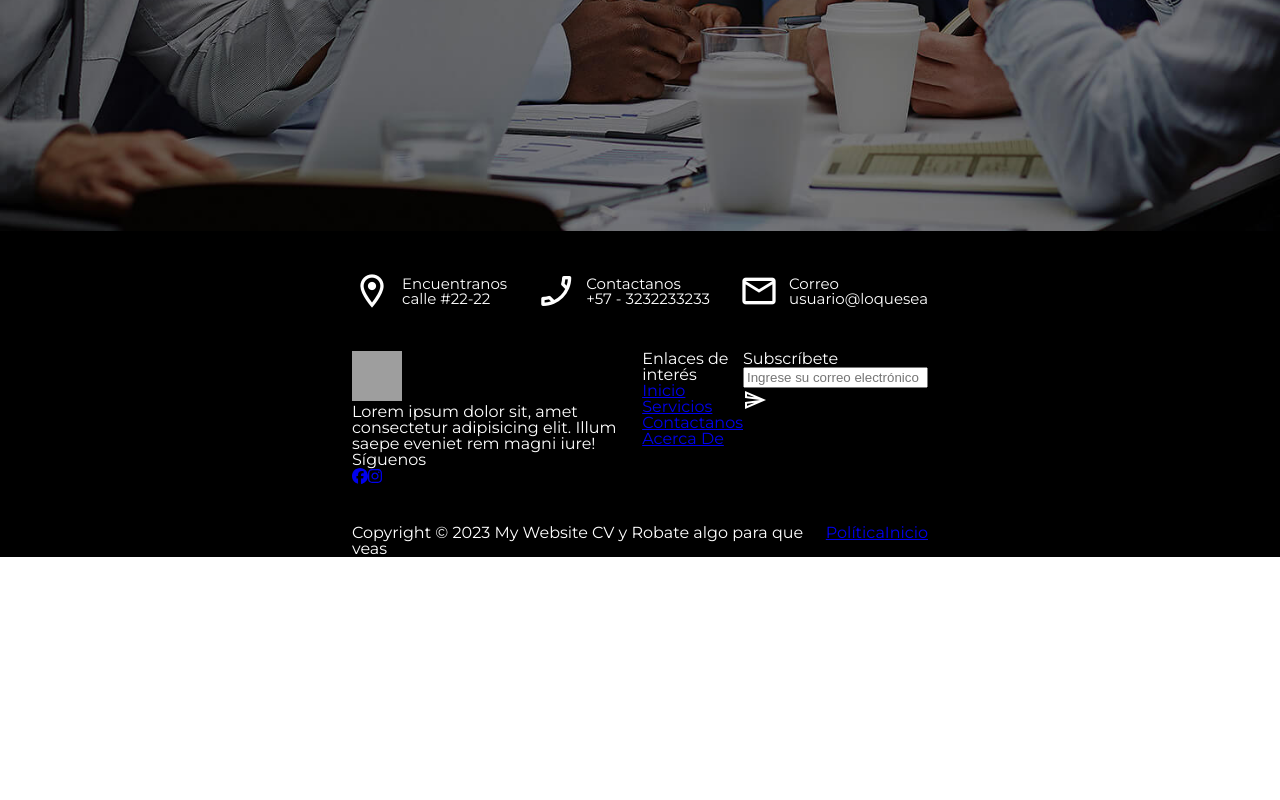
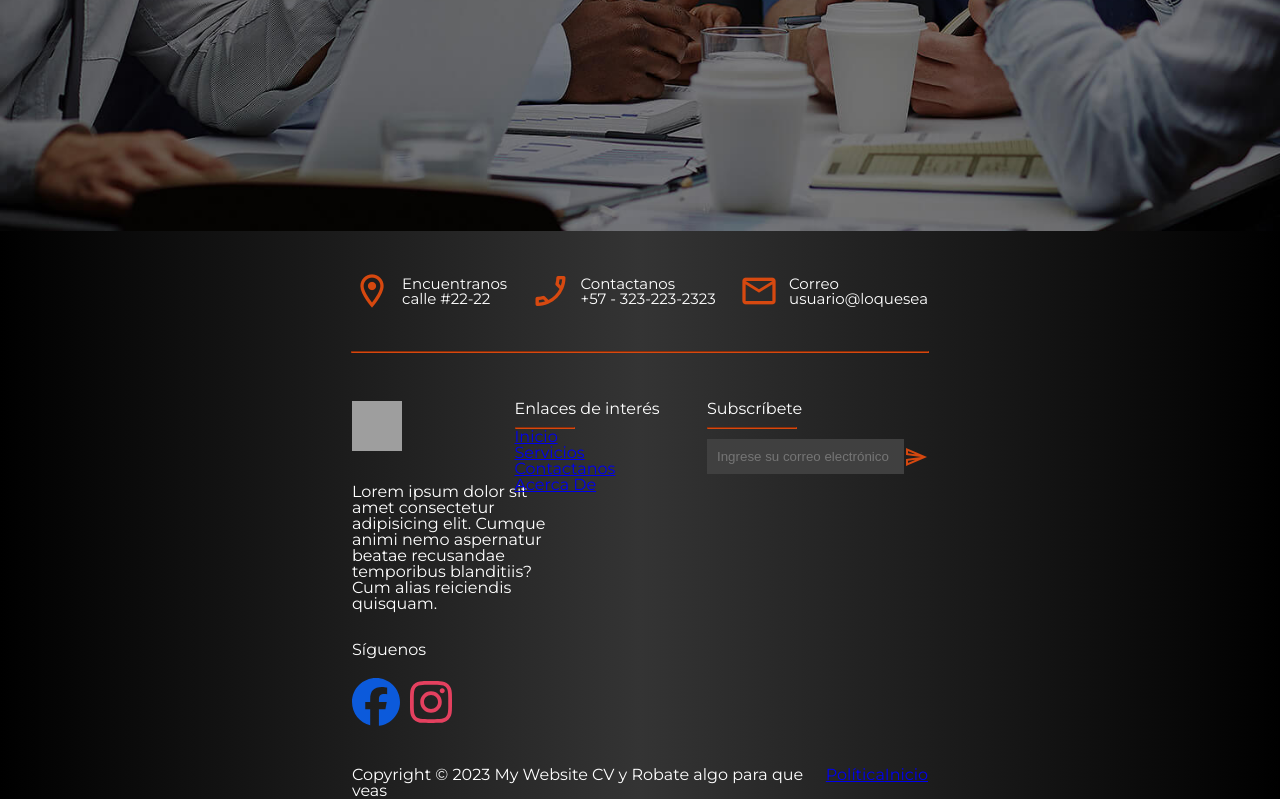
Before and after one commit to LST-Developers/company-website, a React (Create React App) app: page / in a window 1280 px wide. Shown: the part 569-1369 px from the top of the page. Before the commit the page ends 1127 px from the top, so only its background shows below. Built offline with nearby package versions, Linux system fonts and the light colour scheme; grey boxes are pictures that could not be loaded; a web font is replaced by a local one.

Commit message:
se realizo el cambio de class a className y se mejoró el style al footer

```diff
--- a/src/components/Footer.jsx
+++ b/src/components/Footer.jsx
@@ -6,48 +6,71 @@ import { faInstagram } from "@fortawesome/free-brands-svg-icons";
 function Footer() {
     return (
         <div>
-        <footer class="containerFooter">
-          <div class="infoContact">
-            <div class="findUs">
-              <span class="material-icons-outlined">location_on</span>
+            <footer className="containerFooter">
+                <div className="infoContact">
+                    <div className="findUs">
+                        <span className="material-icons-outlined">
+                            location_on
+                        </span>
                         <div>
                             <h4>Encuentranos</h4>
                             <p>calle #22-22</p>
                         </div>
                     </div>
-            <div class="findUs">
-              <span class="material-icons-outlined">phone_enabled</span>
+                    <div className="findUs">
+                        <span className="material-icons-outlined">
+                            phone_enabled
+                        </span>
                         <div>
                             <h4>Contactanos</h4>
-                <p>+57 - 3232233233</p>
+                            <p>+57 - 323-223-2323</p>
                         </div>
                     </div>
-            <div class="findUs">
-              <span class="material-icons-outlined">mail</span>
+                    <div className="findUs">
+                        <span className="material-icons-outlined">mail</span>
                         <div>
                             <h4>Correo</h4>
                             <p>usuario@loquesea</p>
                         </div>
                     </div>
                 </div>
-          <div class="infoUseful">
-            <div class="infogeneral">
-              <div class="logosRedes">
-                <img src="https://thumbs.dreamstime.com/b/letter-lst-simple-monogram-logo-icon-design-initial-vector-illustration-203570670.jpg" alt="logo del equipo" width="50" height="50" className='logo'/>
-                <p>Lorem ipsum dolor sit, amet consectetur adipisicing elit. Illum saepe eveniet rem magni iure!</p>
+                <hr className="longLine" />
+                <div className="infoUseful">
+                    <div className="infogeneral">
+                        <div className="logosRedes">
+                            <img
+                                src="https://thumbs.dreamstime.com/b/letter-lst-simple-monogram-logo-icon-design-initial-vector-illustration-203570670.jpg"
+                                alt="logo del equipo"
+                                width="50"
+                                height="50"
+                                className="logo"
+                            />
+                            <p>
+                                Lorem ipsum dolor sit amet consectetur
+                                adipisicing elit. Cumque animi nemo aspernatur
+                                beatae recusandae temporibus blanditiis? Cum
+                                alias reiciendis quisquam.
+                            </p>
                             <p>Síguenos</p>
-                <div>
-                  <a href="DiderccionDeFacebookDeLaEmpresa">
+                            <div className="iconRedes">
+                                <a
+                                    href="DiderccionDeFacebookDeLaEmpresa"
+                                    className="iconFace"
+                                >
                                     <FontAwesomeIcon icon={faFacebook} />
                                 </a>
-                <a href="DiderccionDeInstagramDeLaEmpresa">
+                                <a
+                                    href="DiderccionDeInstagramDeLaEmpresa"
+                                    className="iconInstagram"
+                                >
                                     <FontAwesomeIcon icon={faInstagram} />
                                 </a>
                             </div>
                         </div>
                     </div>
-          <div class="usefulLinks">
+                    <div className="usefulLinks">
                         <p>Enlaces de interés</p>
+                        <hr className="shortLinea" />
                         <ul>
                             <li>
                                 <a href="#">Inicio</a>
@@ -63,19 +86,27 @@ function Footer() {
                             </li>
                         </ul>
                     </div>
-          <div class="subscribe">
+                    <div className="subscribe">
                         <p>Subscríbete</p>
+                        <hr className="shortLinea" />
+                        <div className="containerEmail">
                             <input
                                 type="email"
                                 name="email"
                                 id="email"
                                 placeholder="Ingrese su correo electrónico"
                             />
-            <span class="material-icons-outlined">send</span>
+                            <span className="material-icons-outlined">
+                                send
+                            </span>
                         </div>
                     </div>
-        <div class="infoLegal">
-          <p>Copyright © 2023 My Website CV y Robate algo para que veas</p>
+                </div>
+                <div className="infoLegal">
+                    <p>
+                        Copyright © 2023 My Website CV y Robate algo para que
+                        veas
+                    </p>
                     <a href="#">Política</a>
                     <p></p>
                     <a href="#">Inicio</a>
--- a/src/sass/layout/_footer.scss
+++ b/src/sass/layout/_footer.scss
@@ -1,17 +1,18 @@
-$colorprincipal:black;
-footer{
+$colorprincipal: black;
+footer {
+    background: linear-gradient(to right, black, #343434, #000000);
     display: flex;
     flex-direction: column;
     align-items: center;
-    background-color: $colorprincipal   ;
     color: white;
 
-    hr{
+    .longLine {
         width: 45%;
         margin-top: 40px;
+        border-color: #e44b0eed;
     }
 
-    .infoContact{
+    .infoContact {
         display: flex;
         justify-content: space-between;
         width: 45%;
@@ -19,27 +20,83 @@ footer{
         margin-top: 40px;
         font-size: 15px;
 
-        .findUs{
+        .findUs {
             display: flex;
             align-items: center;
         }
 
-        .findUs span{
+        .findUs span {
             margin-right: 10px;
             font-size: 40px;
+            color: #e44b0eed;
         }
-
     }
 
-    .infoUseful{
+    .infoUseful {
         display: flex;
         justify-content: space-between;
         width: 45%;
         text-align: left;
         margin-top: 40px;
+
+
+        .subscribe{
+            .containerEmail{
+                display: flex;
+                align-items: center;
+                margin-top: 10px;
+
+                span{
+                    color: #e44b0eed;
+                }
+            }
+
+        }
+
+        .infogeneral {
+            width: 20%;
+        }
+
+        .logosRedes {
+            width: 180%;
+            p {
+                margin-top: 30px;
+            }
+            .iconRedes {
+                font-size: 48px;
+                margin-top: 20px;
+
+                a {
+                    margin-right: 10px;
+                }
+
+                .iconFace {
+                    color: #0c5adb;
+                }
+
+                .iconInstagram {
+                    color: rgb(228, 64, 95);
+                }
+            }
+        }
+
+        .shortLinea {
+            width: 40%;
+            text-align: left;
+            margin: 0;
+            margin-top: 10px;
+            border-color: #e44b0eed;
+        }
+
+        #email {
+            background: linear-gradient(to right, #404040, #404040, #404040);
+            color: white;
+            padding: 10px;
+            border: none;
+        }
     }
 
-    .infoLegal{
+    .infoLegal {
         display: flex;
         justify-content: space-between;
         width: 45%;
```
Lines whose indentation alone changed are shown as unchanged.
